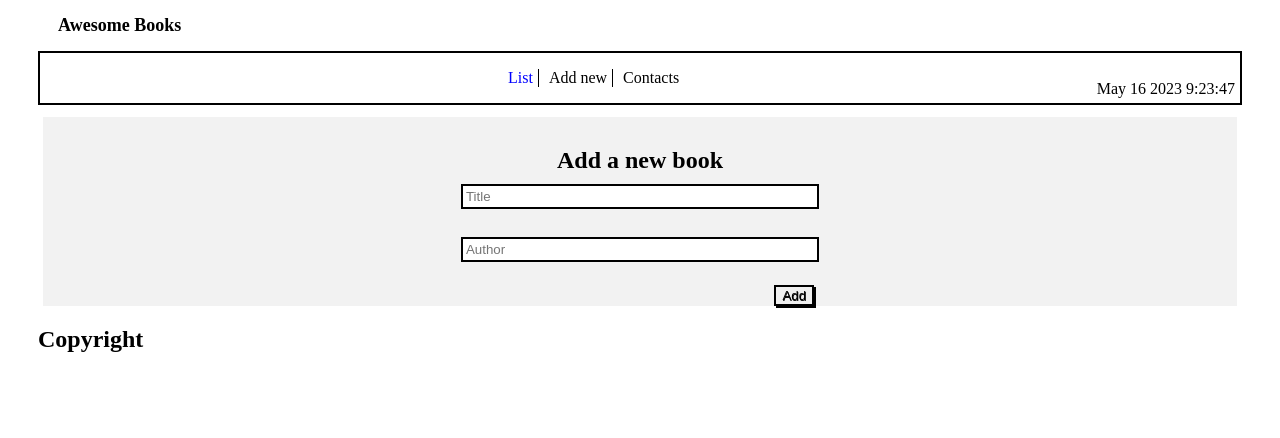
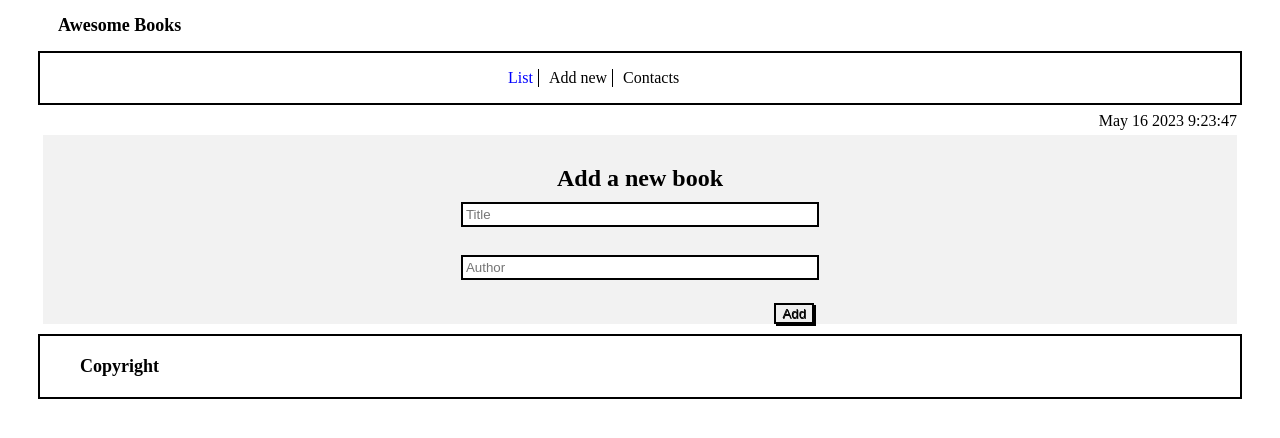
Before and after one commit to kayjeee/BookstoreRemake, a website: page index.html in a window 1280 px wide. Drawn offline with Linux system fonts and the light colour scheme.

Commit message:
index html

```diff
--- a/index.html
+++ b/index.html
@@ -20,12 +20,11 @@
           <li class="nav-contact">Contacts</li>
         </ul>
       </nav>
-      <p id="time" class="time"></p>
     </div>
   </div>
 
   <div id="time" class="time"></div>
-  <div class="mainDiv">
+  <div class="myDiv">
     <div class="container">
       <div class="section home" style="display: none;">
         <h1 class="section-title">All awesome books</h1>
@@ -63,8 +62,11 @@
 
 
 
-  <footer>
-    <h2 class="footer-title">Copyright</h2>
+
+  <footer class="F-container">
+    <div class="F-title-container">
+      <h2 class="F-title">Copyright</h2>
+    </div>
   </footer>
 
   <script src="index.js"></script>
```
